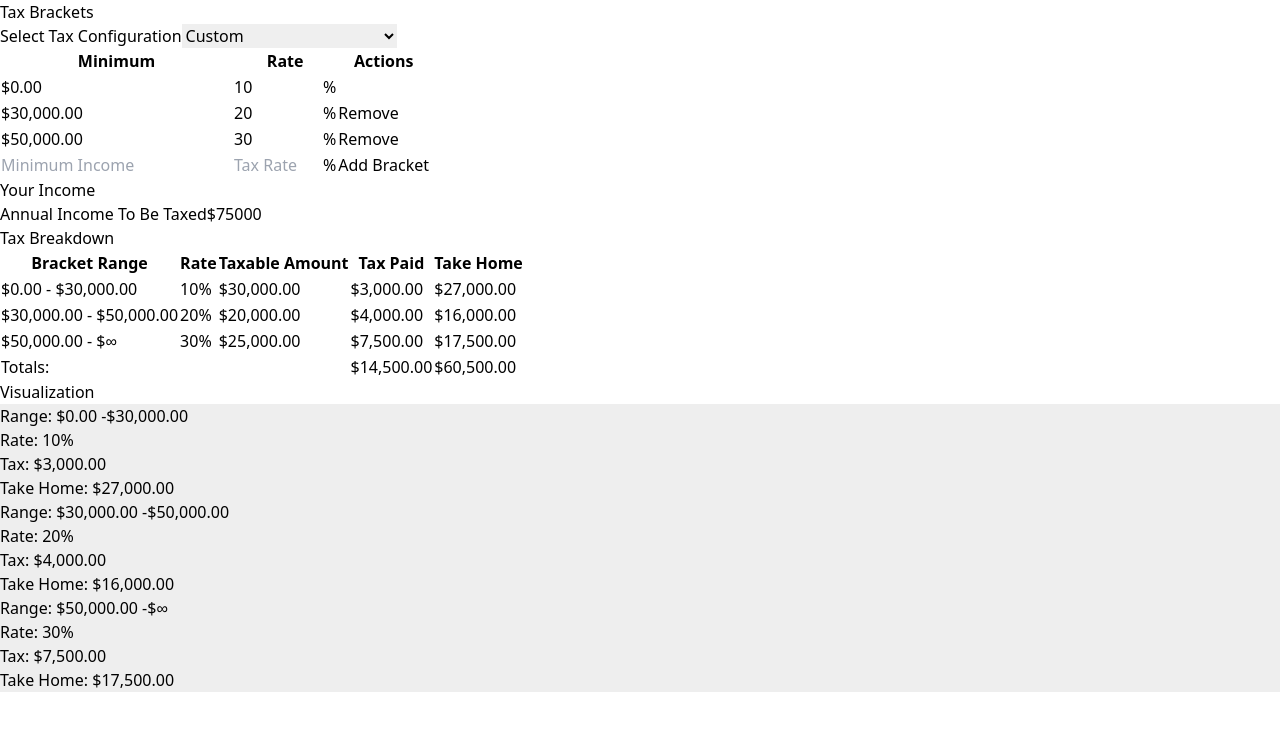
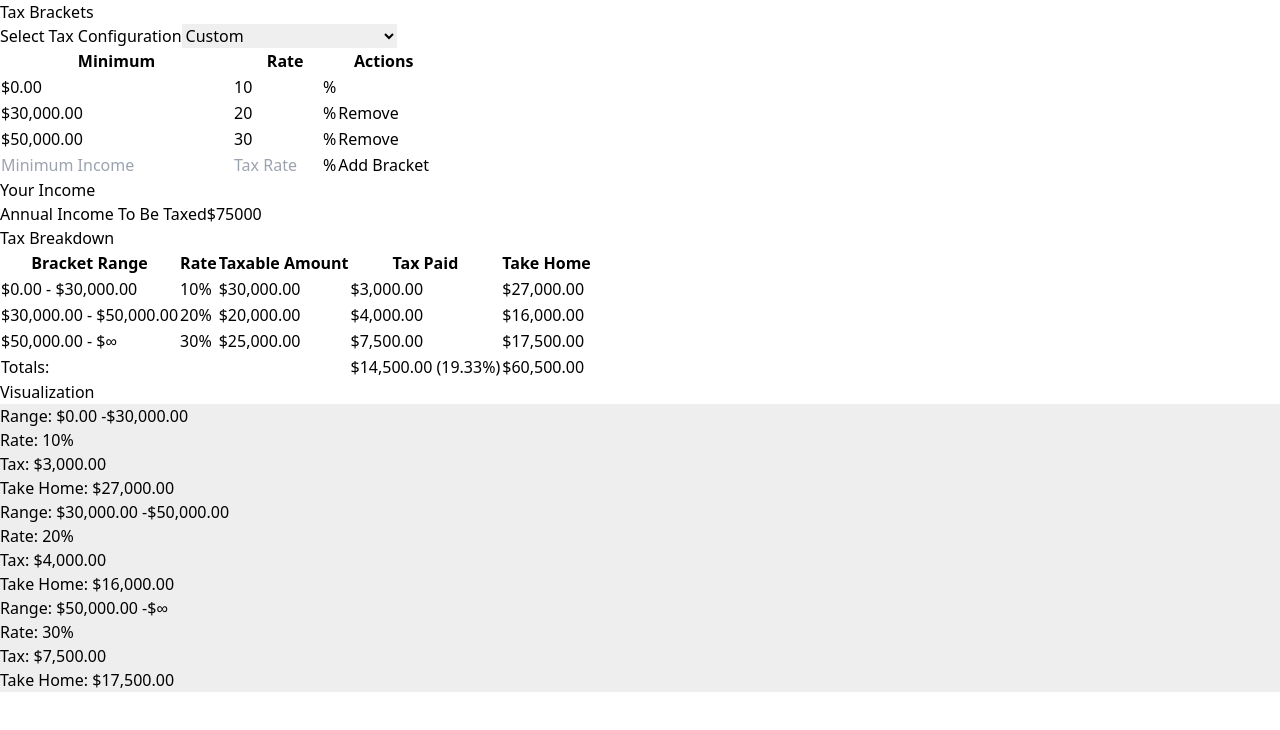
Before and after one commit to dnsge/tax-bracket-explorer, a React (Vite) app: page / in a window 1280 px wide. Shown: the top 730 px of the page. Built offline with nearby package versions, Linux system fonts and the light colour scheme.

Commit message:
show effective tax rate

```diff
--- a/src/TaxVisualizer.tsx
+++ b/src/TaxVisualizer.tsx
@@ -34,15 +34,18 @@ const calculateTaxes = (brackets: TaxBracket[], income: number) => {
     });
   }
 
-  return { totalTax, breakdowns };
+  const effectiveRate = totalTax / income;
+
+  return { totalTax, effectiveRate, breakdowns };
 };
 
 const TaxVisualizer: React.FC<TaxVisualizerProps> = ({ brackets, income }) => {
   const maxIncome = income * 1.2;
-  // const maxIncome = Math.max(income, ...brackets.map((b) => b.min)) * 1.2;
-
   const visibleBrackets = brackets.filter((b) => b.min <= maxIncome);
-  const { totalTax, breakdowns } = calculateTaxes(visibleBrackets, income);
+  const { totalTax, effectiveRate, breakdowns } = calculateTaxes(
+    visibleBrackets,
+    income
+  );
 
   const calculateTicks = () => {
     const rawTicks = visibleBrackets.map((b) => ({
@@ -96,7 +99,9 @@ const TaxVisualizer: React.FC<TaxVisualizerProps> = ({ brackets, income }) => {
               <td colSpan={3} className="border p-2 text-right">
                 Totals:
               </td>
-              <td className="border p-2">{formatCurrency(totalTax)}</td>
+              <td className="border p-2">
+                {formatCurrency(totalTax)} ({(effectiveRate * 100).toFixed(2)}%)
+              </td>
               <td className="border p-2">
                 {formatCurrency(income - totalTax)}
               </td>
@@ -124,7 +129,7 @@ const TaxVisualizer: React.FC<TaxVisualizerProps> = ({ brackets, income }) => {
                 >
                   <div
                     className={
-                      "absolute top-0 w-full bg-yellow-300" +
+                      "absolute top-0 w-full bg-red-400" +
                       (showRightBorder ? " border-black border-r" : "")
                     }
                     style={{ width: `${taxWidth}%`, height: `${taxHeight}%` }}
```
